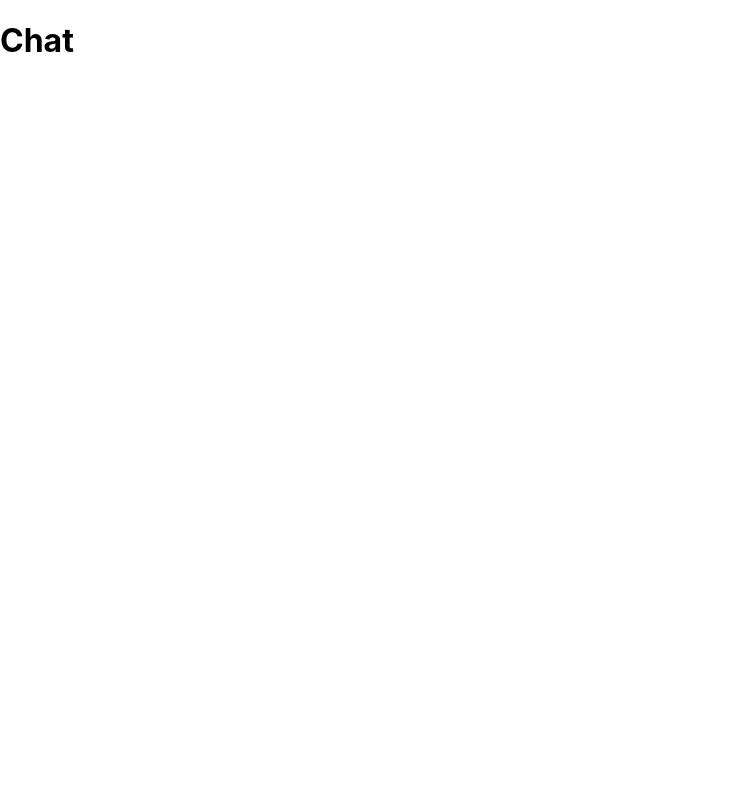
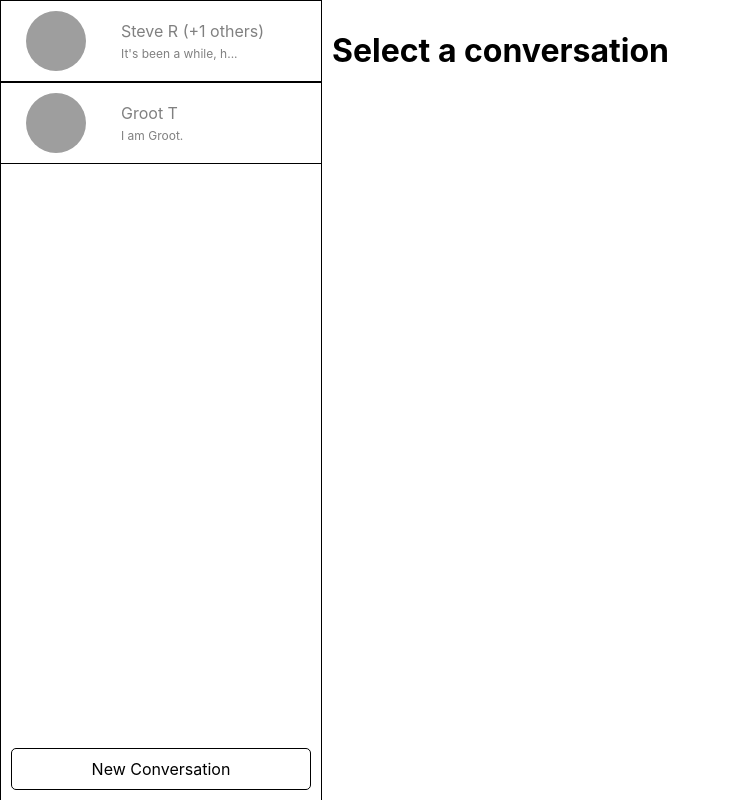
Before and after one commit to scottyscripts/react-chat, a React (Create React App) app: page / in a window 1280 px wide. Shown: the whole page, without its empty margins (0-729 px from the left). Built offline with nearby package versions, Linux system fonts and the light colour scheme; grey boxes are pictures that could not be loaded.

Commit message:
Add routing and sidebar component - add all routes and add sidebar component as nav - sidebar has new conversation button

```diff
--- a/src/components/App.js
+++ b/src/components/App.js
@@ -1,11 +1,47 @@
-import '../styles/App.css';
+import { Component } from 'react';
+import { BrowserRouter, Route, Switch } from 'react-router-dom';
+import styles from '../styles/App.module.css';
+import ConversationSidebar from '../components/ConversationSidebar';
+import Home from '../components/Home';
+import data from '../data';
 
-function App() {
-  return (
-    <h1>
-      Chat
-    </h1>
-  );
+class App extends Component {
+  constructor() {
+    super();
+
+    const { currentUser, conversations } = data;
+    this.state = {
+      currentUser,
+      conversations,
+    }
+  }
+
+  render() {
+    return (
+      <div className={styles.container}>
+        <BrowserRouter>
+          <ConversationSidebar
+            conversations={this.state.conversations}
+            currentUser={this.state.currentUser}
+          />
+          <div className={styles.colContainer}>
+            <Switch>
+              <Route
+                path="/conversations/new"
+                render={() => <h1>New Conversation</h1>}
+              />
+              <Route
+                path="/conversations/:id"
+                render={() => <h1>Show Conversation</h1>}
+              />
+              <Route path="/" component={Home} />
+            </Switch>
+
+          </div>
+        </BrowserRouter>
+      </div>
+    );
+  }
 }
 
 export default App;
--- /dev/null
+++ b/src/components/ConversationSidebar.js
@@ -0,0 +1,52 @@
+import { NavLink } from 'react-router-dom';
+import styles from '../styles/ConversationSidebar.module.css';
+
+function ConversationSidebar({ conversations, currentUser }) {
+  const activeNavLinkStyles = { color: 'black' };
+  const activeNewConversationStyles = { backgroundColor: '#5ebdc1', color: 'white' };
+
+  return (
+    <div className={styles.container}>
+      {conversations.map((conversation) => {
+        const users = conversation.users.filter((u) => u.id !== currentUser.id);
+        let displayName = `${users[0].firstName} ${users[0].lastName.charAt(0)}`;
+
+        if (users.length > 1) {
+          displayName += ` (+${users.length - 1} others)`
+        }
+        const lastMessageText = conversation.messages[0].text;
+        const maxSnippetLength = 20;
+        let displayMessage;
+        if (lastMessageText.length > maxSnippetLength) {
+          displayMessage = `${lastMessageText.substring(0, maxSnippetLength)}...`
+        } else {
+          displayMessage = lastMessageText;
+        };
+
+        return (
+          <NavLink
+            key={conversation.id}
+            to={`/conversations/${conversation.id}`}
+            className={styles.conversationLink}
+            activeStyle={activeNavLinkStyles}
+          >
+            <img alt="User icon" src={users[0].iconUrl} className={styles.userIcon} />
+            <div className={styles.infoContainer}>
+              <p className={styles.info}>{displayName}</p>
+              <p className={`${styles.info} ${styles.infoSm}`}>{displayMessage}</p>
+            </div>
+          </NavLink>
+        );
+      })}
+      <NavLink
+        to="/conversations/new"
+        activeStyle={activeNewConversationStyles}
+        className={styles.btnNewConversation}
+      >
+        New Conversation
+      </NavLink>
+    </div>
+  );
+}
+
+export default ConversationSidebar
--- /dev/null
+++ b/src/components/Home.js
@@ -0,0 +1,9 @@
+function Home() {
+  return (
+    <div>
+      <h1>Select a conversation</h1>
+    </div>
+  )
+}
+
+export default Home;
--- a/src/data.js
+++ b/src/data.js
@@ -50,7 +50,8 @@ const conversations = [
     id: 1,
     users: [
       currentUser,
-      users[2]
+      users[2],
+      users[1],
     ],
     messages: [
       {
@@ -62,6 +63,11 @@ const conversations = [
         text: 'Things have been quiet here.',
         timestamp: '2020-10-10',
         userId: currentUser.id
+      },
+      {
+        text: 'I am Iron Man.',
+        timestamp: '2020-10-10',
+        userId: users[1].id
       },
     ]
   },
--- /dev/null
+++ b/src/styles/App.module.css
@@ -0,0 +1,11 @@
+.container {
+  display: flex;
+  height: 100vh;
+}
+
+.colContainer {
+  display: flex;
+  /* flex-direction: column; */
+  flex: 1;
+  padding: 10px;
+}
--- /dev/null
+++ b/src/styles/ConversationSidebar.module.css
@@ -0,0 +1,48 @@
+.container {
+  display: flex;
+  flex-direction: column;
+  border-left: 1px solid black;
+  border-right: 1px solid black;
+  flex-basis: 25%;
+  overflow: auto;
+}
+
+.conversationLink {
+  display: flex;
+  align-items: center;
+  justify-content: space-around;
+  border-top: 1px solid black;
+  border-bottom: 1px solid black;
+  text-decoration: none;
+  color: gray;
+  padding: 10px;
+}
+
+.userIcon {
+  width: 60px;
+  height: 60px;
+  border-radius: 50%;
+}
+
+.infoContainer {
+  flex-basis: 60%;
+}
+
+.info {
+  margin: 5px;
+}
+
+.infoSm {
+  font-size: 12px;
+}
+
+.btnNewConversation {
+  margin: 10px;
+  margin-top: auto;
+  text-align: center;
+  text-decoration: none;
+  border: 1px solid black;
+  padding: 10px;
+  border-radius: 5px;
+  color: black;
+}
```
Also changed, not shown: src/styles/App.css (deleted).
